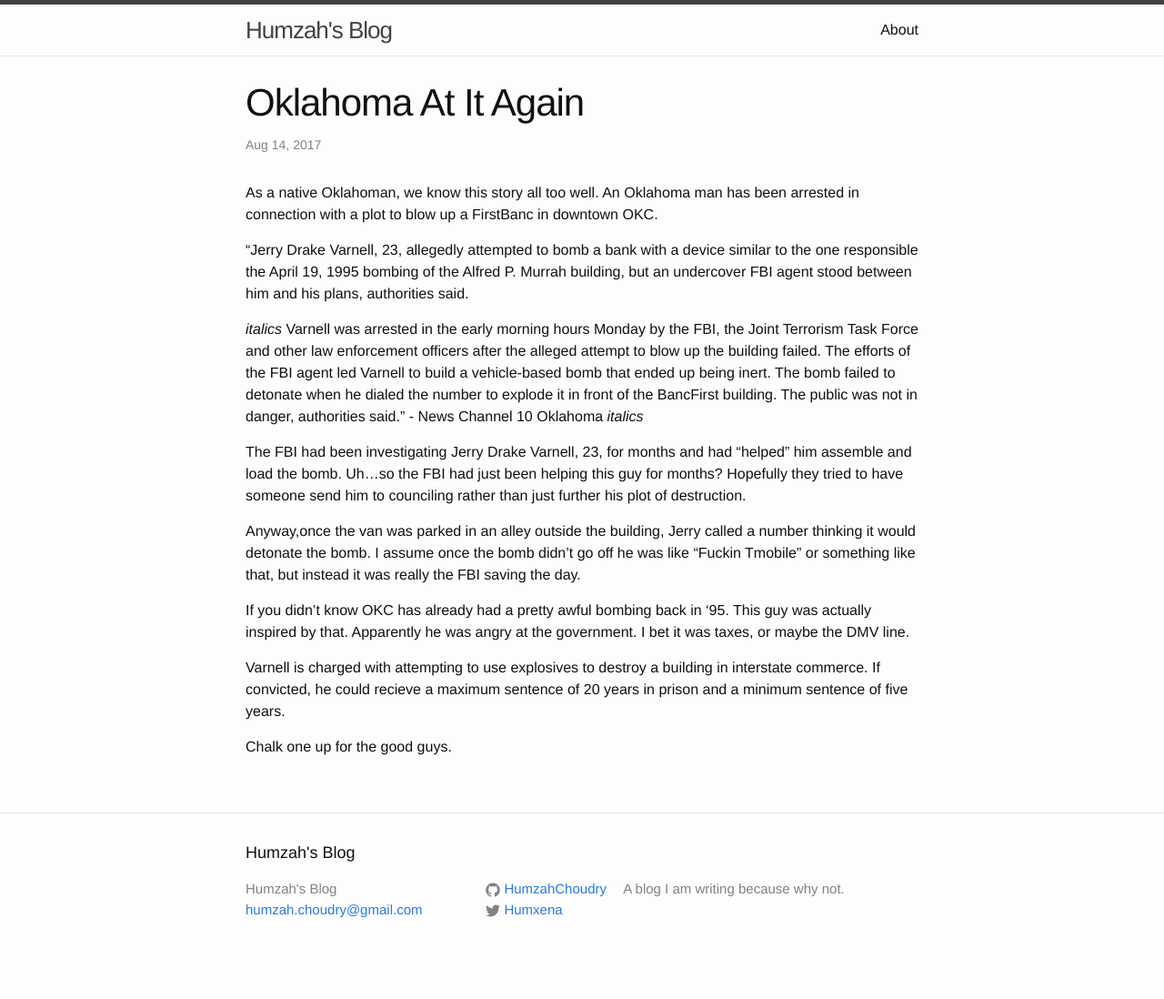
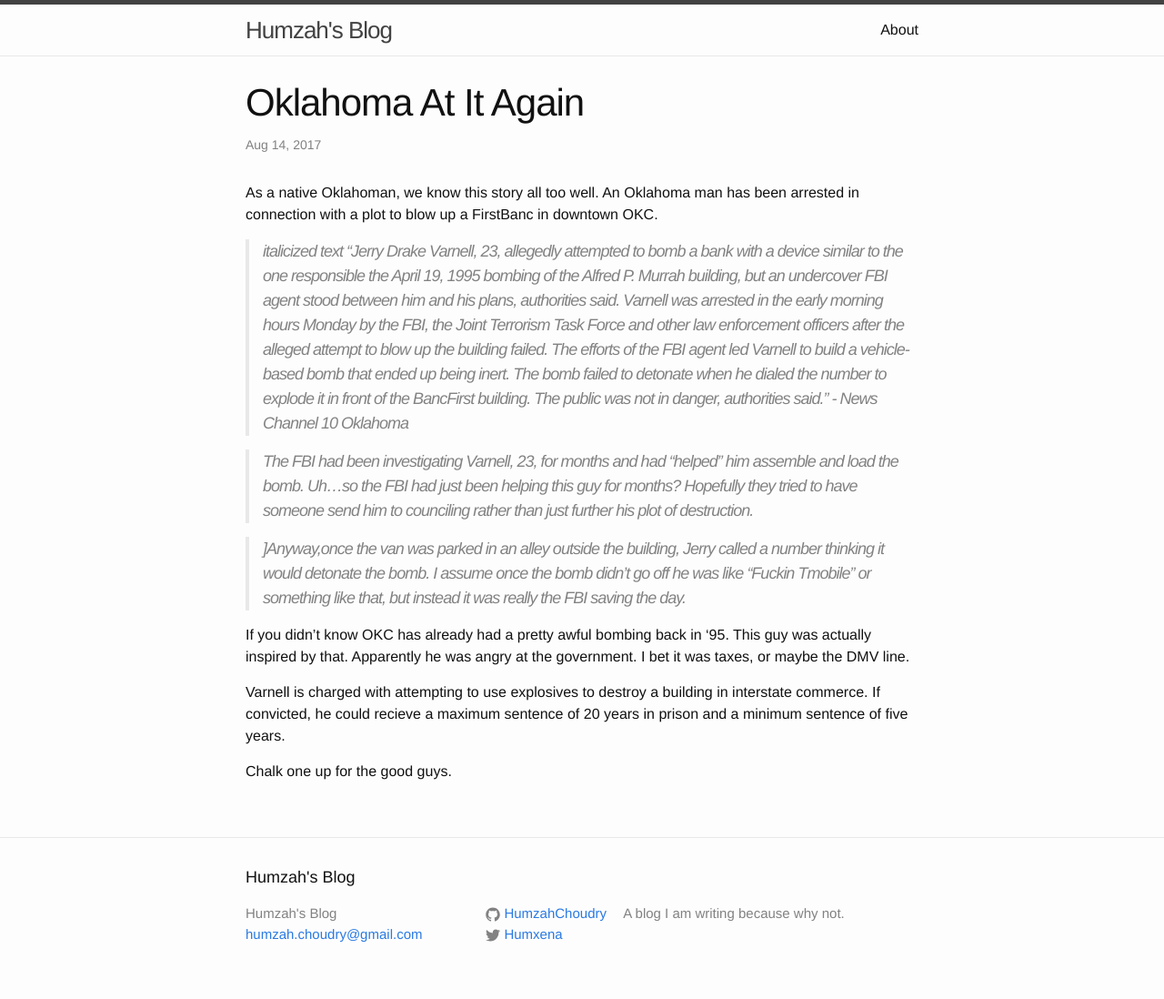
Before and after one commit to HumzahChoudry/HumzahChoudry.github.io, a Jekyll site: the page built from _posts/2017-08-14-oklahoma-at-it-again.markdown, in a window 1280 px wide. Shown: the whole page at 91% size. Built offline with Jekyll 4.4.1, drawn with Linux system fonts in a browser that asks for light colours; our own code applies the rules of GitHub Pages for plain Markdown files; before the commit the page ends 1071 px from its top, so only the background shows below that.

Commit message:
Update 2017-08-14-oklahoma-at-it-again.markdown

```diff
--- a/_posts/2017-08-14-oklahoma-at-it-again.markdown
+++ b/_posts/2017-08-14-oklahoma-at-it-again.markdown
@@ -1,14 +1,13 @@
 As a native Oklahoman, we know this story all too well. An Oklahoma man has been arrested in connection with a plot to blow up a FirstBanc in downtown OKC.
 
-"Jerry Drake Varnell, 23, allegedly attempted to bomb a bank with a device similar to the one responsible the April 19, 1995 bombing of the Alfred P. Murrah building, but an undercover FBI agent stood between him and his plans, authorities said.
+> *italicized text* "Jerry Drake Varnell, 23, allegedly attempted to bomb a bank with a device similar to the one responsible the April 19, 1995 bombing of the Alfred P. Murrah building, but an undercover FBI agent stood between him and his plans, authorities said.
+>Varnell was arrested in the early morning hours Monday by the FBI, the Joint Terrorism Task Force and other law enforcement officers after the alleged attempt to blow up the building failed.
+>The efforts of the FBI agent led Varnell to build a vehicle-based bomb that ended up being inert. The bomb failed to detonate when he dialed the number to explode it in front of the BancFirst building.
+>The public was not in danger, authorities said." - News Channel 10 Oklahoma
 
-*italics* Varnell was arrested in the early morning hours Monday by the FBI, the Joint Terrorism Task Force and other law enforcement officers after the alleged attempt to blow up the building failed.
-The efforts of the FBI agent led Varnell to build a vehicle-based bomb that ended up being inert. The bomb failed to detonate when he dialed the number to explode it in front of the BancFirst building.
-The public was not in danger, authorities said." - News Channel 10 Oklahoma *italics*
+>The FBI had been investigating Varnell, 23, for months and had "helped" him assemble and load the bomb. Uh...so the FBI had just been helping this guy for months? Hopefully they tried to have someone send him to counciling rather than just further his plot of destruction.
 
-The FBI had been investigating Jerry Drake Varnell, 23, for months and had "helped" him assemble and load the bomb. Uh...so the FBI had just been helping this guy for months? Hopefully they tried to have someone send him to counciling rather than just further his plot of destruction.
-
-Anyway,once the van was parked in an alley outside the building, Jerry called a number thinking it would detonate the bomb.
+>]Anyway,once the van was parked in an alley outside the building, Jerry called a number thinking it would detonate the bomb.
 I assume once the bomb didn't go off he was like "Fuckin Tmobile" or something like that, but instead it was really the FBI saving the day.
 
 If you didn't know OKC has already had a pretty awful bombing back in '95. This guy was actually inspired by that. Apparently he was angry at the government. I bet it was taxes, or maybe the DMV line.
```
